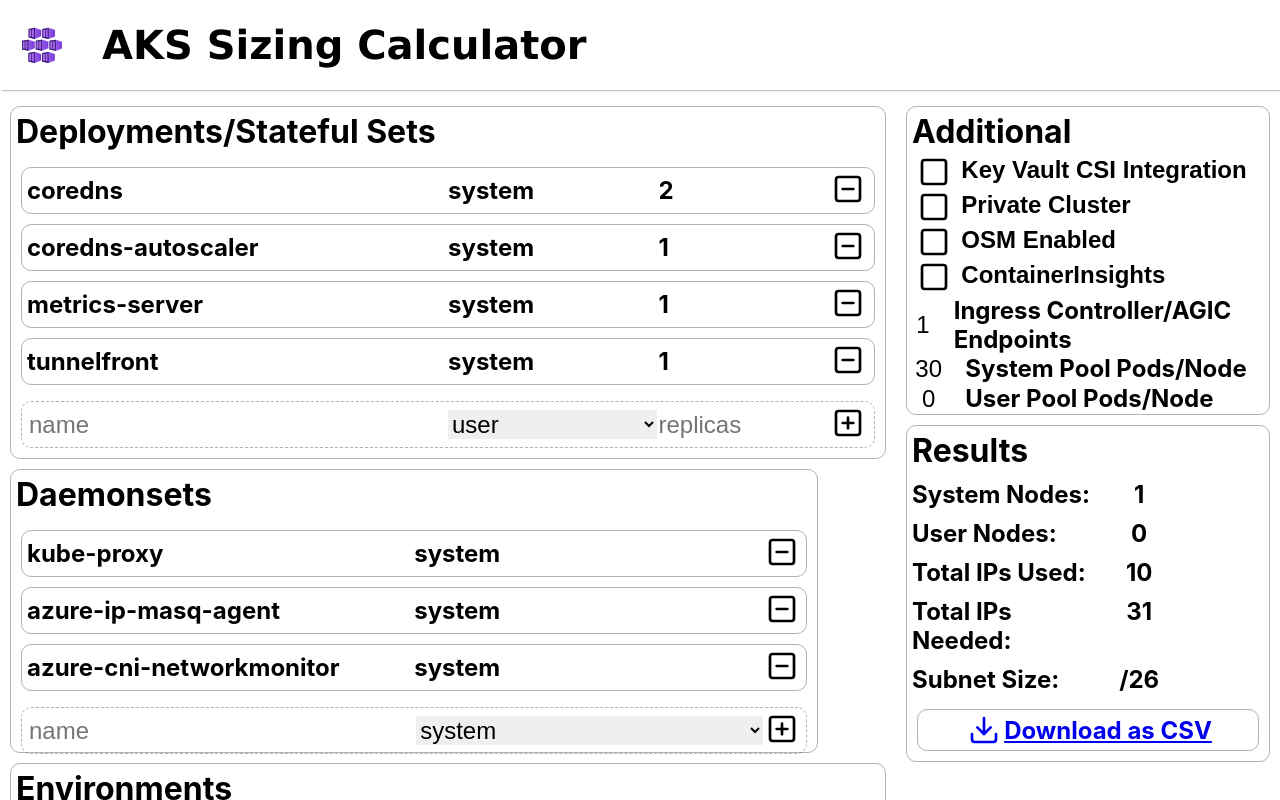
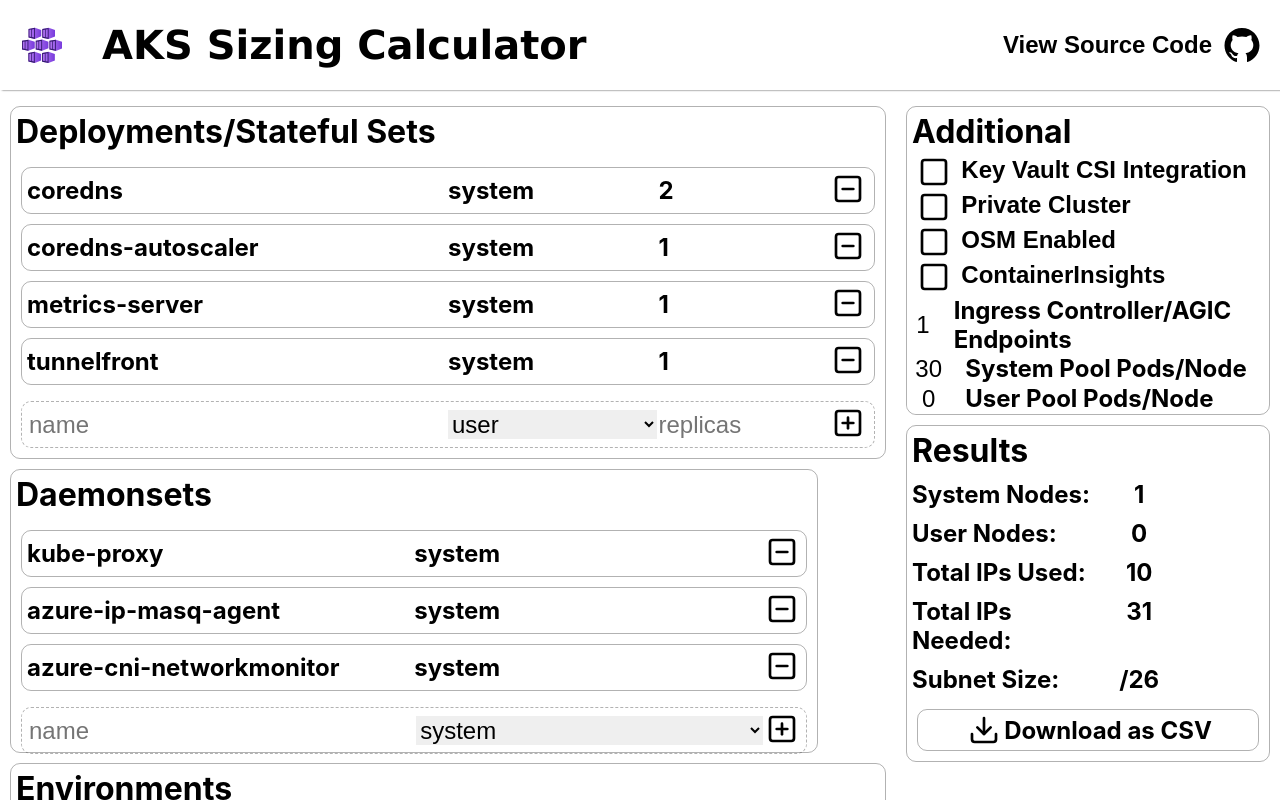
Before and after one commit to kebroad/aks-sizing-calculator, a React (Create React App) app: page / in a window 1280 px wide. Built offline with nearby package versions, Linux system fonts and the light colour scheme.

Commit message:
added export functionality

```diff
--- a/src/Additional/Additional.module.css
+++ b/src/Additional/Additional.module.css
@@ -24,6 +24,11 @@
   flex-direction: row;
 }
 
+.input:hover,
+.input:active {
+  background-color: darkgray;
+}
+
 .input {
   width: 15%;
   text-align: center;
--- a/src/Results/Results.js
+++ b/src/Results/Results.js
@@ -33,8 +33,7 @@
           <h2 className={classes.label}>Subnet Size:</h2>
           <h2 className={classes.value}>/{props.cidrNumber}</h2>
         </div>
-        <CSVLink data={fetchCSV()}>
-          {" "}
+        <CSVLink data={fetchCSV()} filename="aks-sizing">
           <Card className={classes.downloadcard}>
             <div className={classes.download}>
               <FiDownload className={classes.downloadicon}></FiDownload>
--- a/src/Results/Results.module.css
+++ b/src/Results/Results.module.css
@@ -12,6 +12,19 @@
   display: flex;
   justify-content: center;
   align-items: center;
+  color: black;
+}
+
+a:link,
+a:hover,
+a:visited,
+a:active {
+  text-decoration: none;
+}
+
+.download:hover,
+.download:active {
+  color: darkgray;
 }
 
 .downloadcard {
--- a/src/UI/Header.js
+++ b/src/UI/Header.js
@@ -1,20 +1,28 @@
-import React from 'react'
-import { ReactComponent as AKSLogo } from '../images/aks.svg';
-import classes from "./Header.module.css"
-// import { AiFillGithub } from 'react-icons/ai';
+import React from "react";
+import { ReactComponent as AKSLogo } from "../images/aks.svg";
+import classes from "./Header.module.css";
+import Button from "./Button";
+import { AiFillGithub } from "react-icons/ai";
 const Header = () => {
-    return (<>
+  return (
+    <>
       <header className={classes.header}>
         <nav className={classes.navbar}>
+          <div className={classes.section1}>
             <AKSLogo className={classes.logo}></AKSLogo>
             <h1 className={classes.name}>AKS Sizing Calculator</h1>
-                {/* <AiFillGithub className={classes.github}></AiFillGithub> */}
+          </div>
+          <Button>
+            <div className={classes.section2}>
+              <h2>View Source Code</h2>
+              <AiFillGithub className={classes.github}></AiFillGithub>
+            </div>
+          </Button>
         </nav>
         {/* <LineSegment></LineSegment> */}
       </header>
+    </>
+  );
+};
 
-        </>
-    )
-}
-
-export default Header
+export default Header;
--- a/src/UI/Header.module.css
+++ b/src/UI/Header.module.css
@@ -1,4 +1,4 @@
-.header{
+.header {
   position: fixed;
   z-index: 100;
   background-color: white;
@@ -7,10 +7,22 @@
   box-shadow: 0 2px 2px -2px rgb(0 0 0 / 76%);
 }
 
-.navbar{
+.navbar {
+  display: flex;
+  align-items: center;
+  justify-content: space-between;
+}
+
+.section1 {
   display: flex;
   align-items: center;
   justify-content: flex-start;
+}
+
+.section2 {
+  display: flex;
+  align-items: center;
+  justify-content: flex-end;
 }
 
 .logo {
@@ -19,14 +31,16 @@
   margin: 20px;
 }
 
-.name{
+.name {
   font-size: 2.5rem;
-    font-family:Verdana, Geneva, Tahoma, sans-serif;
+  font-family: Verdana, Geneva, Tahoma, sans-serif;
   margin: 0px;
   margin: 20px;
 }
 
-.github{
+.github {
   height: 2.5rem;
   width: 2.5rem;
+  margin-left: 10px;
+  margin-right: 20px;
 }
--- a/src/hooks/useEndpoints.js
+++ b/src/hooks/useEndpoints.js
@@ -32,10 +32,13 @@
     initialUserPodsPerNode
   );
 
-  const environmentMultiplier = environments.reduce(
-    (total, environment) => total + environment.replicas,
-    0
-  );
+  const environmentMultiplier =
+    environments.length === 0
+      ? 1
+      : environments.reduce(
+          (total, environment) => total + environment.replicas,
+          0
+        );
   const totalUserDeploymentIps = deployments.reduce((total, deployment) => {
     return deployment.type === "user"
       ? total + environmentMultiplier * deployment.replicas
@@ -269,14 +272,14 @@
   const exportCSV = () => {
     let data = [];
     // Remove Ids from the CSV
-    const deploymentsWithoutIds = deployments.map((item) => {
-      delete item.id;
-      return item;
-    });
+    const deploymentsWithoutIds = deployments.map(
+      ({ id, ...keepAttrs }) => keepAttrs
+    );
     const deploymentTitle = ["Deployments:"];
     data.push(deploymentTitle);
 
-    const deploymentFields = Object.keys(deploymentsWithoutIds[0]);
+    const deploymentFields =
+      deployments.length === 0 ? [""] : Object.keys(deploymentsWithoutIds[0]);
     data.push(deploymentFields);
     const deploymentValues = deploymentsWithoutIds.reduce(
       (list, deploymentItem) => {
@@ -289,13 +292,13 @@
 
     // Daemonsets
     data.push([""]);
-    const daemonsetsWithoutIds = daemonsets.map((item) => {
-      delete item.id;
-      return item;
-    });
+    const daemonsetsWithoutIds = daemonsets.map(
+      ({ id, ...keepAttrs }) => keepAttrs
+    );
     const daemonsetTitle = ["Daemonsets:"];
     data.push(daemonsetTitle);
-    const daemonsetFields = Object.keys(daemonsetsWithoutIds[0]);
+    const daemonsetFields =
+      daemonsets.length === 0 ? [""] : Object.keys(daemonsetsWithoutIds[0]);
     data.push(daemonsetFields);
     const daemonsetValues = daemonsetsWithoutIds.reduce(
       (list, daemonsetItem) => {
@@ -308,13 +311,13 @@
 
     // Environments
     data.push([""]);
-    const environmentsWithoutIds = environments.map((item) => {
-      delete item.id;
-      return item;
-    });
+    const environmentsWithoutIds = environments.map(
+      ({ id, ...keepAttrs }) => keepAttrs
+    );
     const environmentTitle = ["Environments:"];
     data.push(environmentTitle);
-    const environmentFields = Object.keys(environmentsWithoutIds[0]);
+    const environmentFields =
+      environments.length === 0 ? [""] : Object.keys(environmentsWithoutIds[0]);
     data.push(environmentFields);
     const environmentValues = environmentsWithoutIds.reduce(
       (list, environmentItem) => {
@@ -369,6 +372,7 @@
     data.push(cidrNumberSection);
 
     return data;
+    return "";
   };
 
   return {
```
Lines whose indentation alone changed are shown as unchanged.
